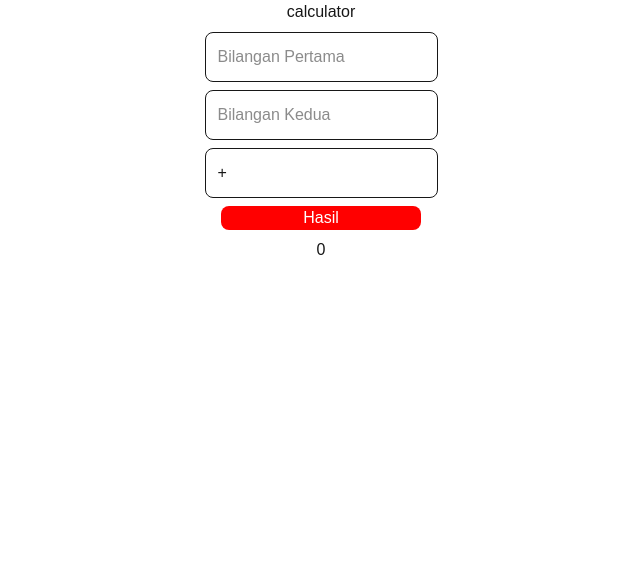
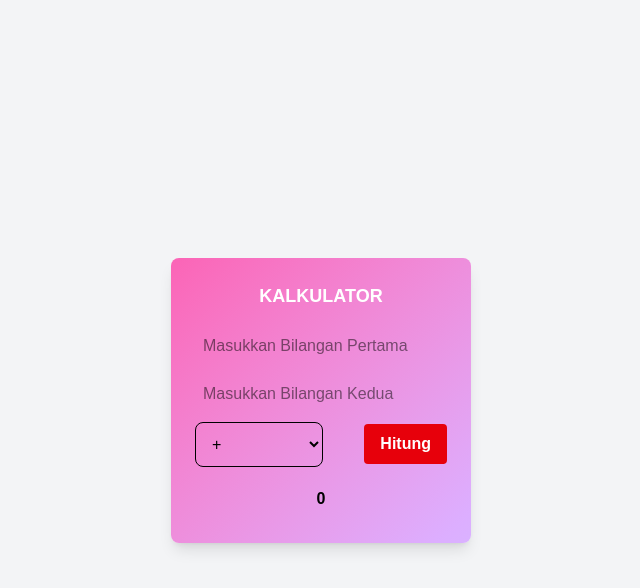
Before and after one commit to nurhalimatussyadiyahcitra-byte/my-app, a Next.js app: page /calculator in a window 1280 px wide. Shown: the top 588 px of the page, without its empty margins (319-959 px from the left). Built offline with nearby package versions, Linux system fonts and the light colour scheme.

Commit message:
update calculator

```diff
--- a/app/calculator/page.tsx
+++ b/app/calculator/page.tsx
@@ -6,11 +6,13 @@ export default function Calculator() {
     const [variableOne, setVariableOne] = useState('')
     const [variableTwo, setVariableTwo] = useState('')
     const [aritmatika, setAritmatika] = useState('+')
-    const [result, setResult] = useState(0)
+    const [result, setResult] = useState<number | string>(0)
 
     const submitAritmatika = () => {
         if (variableOne && variableTwo){
             //-,+,*,/
+            const one = Number(variableOne)
+            const two = Number(variableTwo)
             if (aritmatika === '+') {
                 const plus = Number(variableOne) + Number(variableTwo) ;
                 setResult(plus)
@@ -20,32 +22,48 @@ export default function Calculator() {
             } else if (aritmatika === '*') {
                 const kali = Number(variableOne) * Number(variableTwo) ;
                 setResult(kali)
+            } else if (aritmatika ==='/'){
+               // pastikan setResult dipanggil untuk pembagian juga
+               setResult(two !== 0 ? one / two : 'Tidak bisa dibagi 0')
             } else {
-                alert ('Aritmatika hanya bisa di isi oleh +,-,*,/')
+                alert('Aritmatika hanya bisa diisi dengan +, -, *, /')
             }
         } else {
-            alert('Bilangan Pertama dan Bilangan Kedua Wajib di isi')
+            alert('Bilangan Pertama dan Bilangan Kedua Wajib diisi!')
         }
     }
 
   return (
-    <div className = 'min-h-screen items-center justify-items-center '>
-        <h1>calculator</h1>
-        <div className='my-2'>
-            <input value={variableOne} onChange={(e) => setVariableOne(e.target.value)} className='border rounded-lg p-3'placeholder='Bilangan Pertama' />
-        </div>
-        <div className='my-2'>
-            <input value={variableTwo} onChange={(e) => setVariableTwo(e.target.value)} className='border rounded-lg p-3'placeholder='Bilangan Kedua' />
-        </div>
-        <div className='my-2'>
-        <input value={aritmatika} onChange={(e) => setAritmatika(e.target.value)} className='border rounded-lg p-3'placeholder='Aritmatika' />
-        </div>
-        <div className='my-2'>
-            <button className='w-[200px] bg-[red] text-white rounded-lg' onClick={submitAritmatika}>
-                Hasil
+    // Outer container supaya kotak di tengah layar
+    <div className='flex justify-center items-center h-screen bg-gray-100'>
+        {/* Kotak kalkulator dengan gradiasi pink -> ungu */}
+    <div className='bg-gradient-to-br from-pink-400 to-purple-300 p-6 rounded-lg shadow-lg w-[300px] text-center text-white'>
+            <h1 className='text-lg font-bold mb-4'>KALKULATOR</h1>
+            <input value={variableOne} onChange={(e) => setVariableOne(e.target.value)} className='w-full mb-2 p-2 rounded text-black' placeholder='Masukkan Bilangan Pertama' type='number'
+        />
+            <input value={variableTwo} onChange={(e) => setVariableTwo(e.target.value)} className='w-full mb-2 p-2 rounded text-black' placeholder='Masukkan Bilangan Kedua' type='number'
+        />
+        <div className='flex items-center justify-between mb-3'>
+            {/* pastikan tag select tanpa spasi setelah'<' */}
+        <select value={aritmatika} onChange={(e) => setAritmatika(e.target.value)} className= 'border rounded-lg p-3 w-32 text-black'
+        >
+            <option value='+'>+</option>
+            <option value='-'>-</option>
+            <option value='*'>*</option>
+            <option value='/'>/</option>
+        </select>
+
+        <button onClick={submitAritmatika} className='bg-red-600 hover:bg-red-700 text white font-semibold py-2 px-4 rounded'>
+                Hitung
             </button>
         </div>
-        <h1>{result}</h1>
+        <input
+            type='text'
+            readOnly
+            value={result}
+            className='w-full p-2 rounded text-black text-center font-semibold'
+        />
+        </div>
     </div>
 
   )
```
